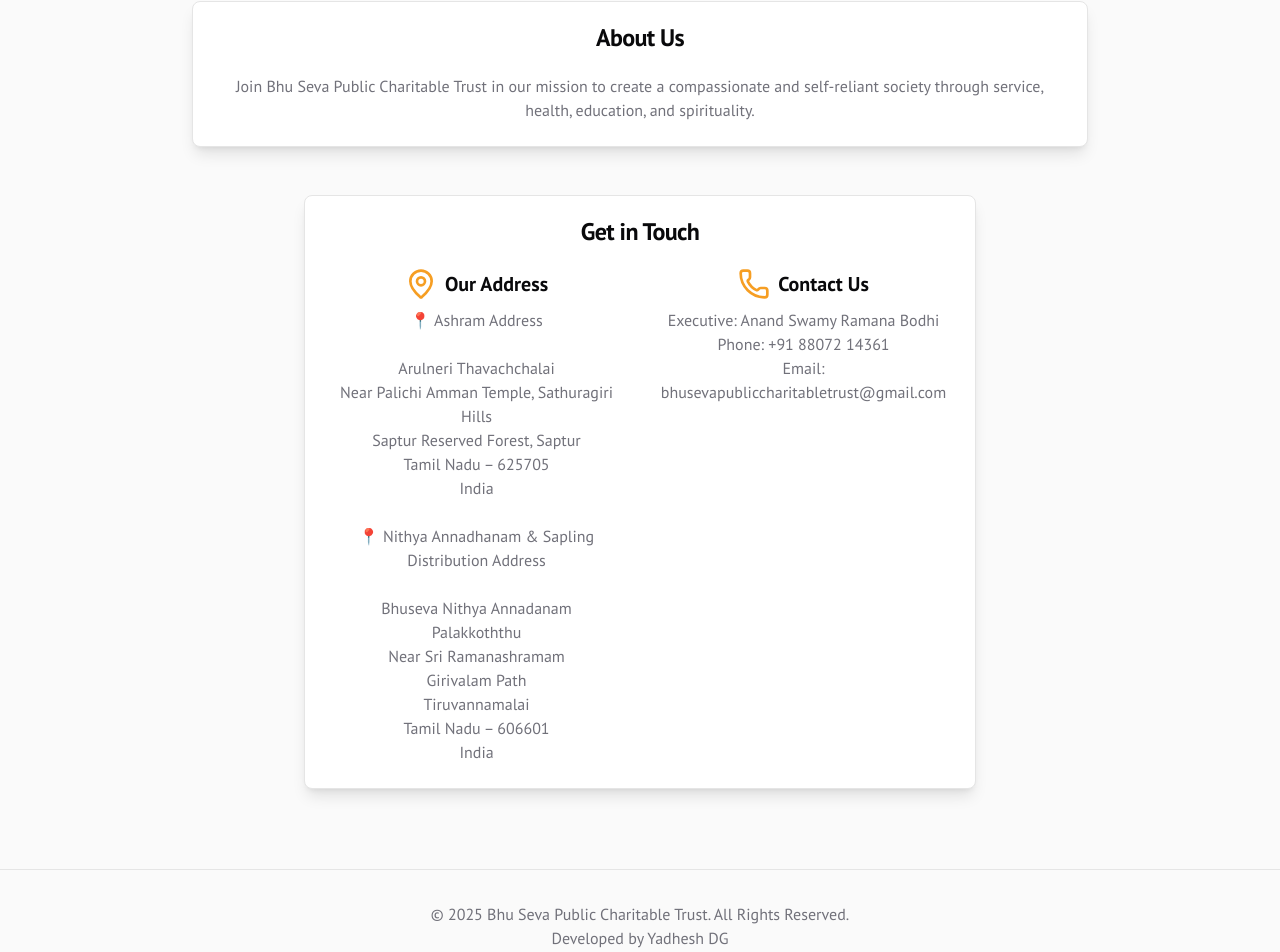
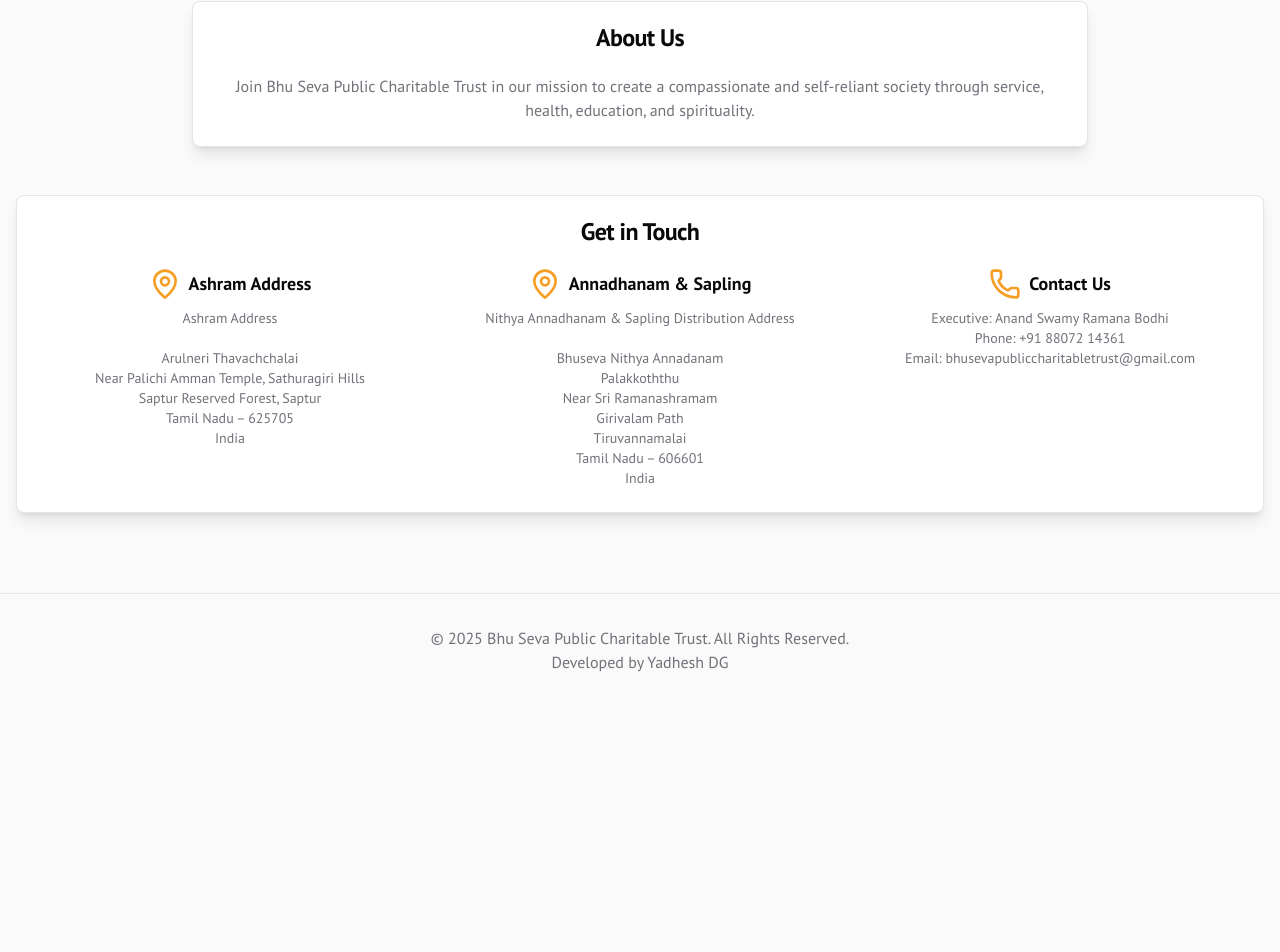
Before and after one commit to arulnerithavachachalai/bhuseva, a Next.js app: page /bhuseva/ in a window 1280 px wide. Shown: the part 1079-2031 px from the top of the page. After the commit the page ends 1785 px from the top, so only its background shows below. Built offline with nearby package versions, Linux system fonts and the light colour scheme.

Commit message:
Refactor ContactInfo component for address handling

```diff
--- a/src/components/contact-info.tsx
+++ b/src/components/contact-info.tsx
@@ -1,3 +1,5 @@
+"use client";
+
 import { Card, CardContent, CardHeader, CardTitle } from '@/components/ui/card';
 import { MapPin, Phone } from 'lucide-react';
 
@@ -7,26 +9,38 @@ type ContactInfoProps = {
 };
 
 export function ContactInfo({ address, contact }: ContactInfoProps) {
+  const addresses = address.split('📍').filter(a => a.trim());
+
+  const ashramAddress = addresses[0]?.trim() || '';
+  const annadhanamAddress = addresses[1]?.trim() || '';
+
   return (
-    <div className="max-w-2xl mx-auto animate-in fade-in-0 zoom-in-95 duration-500">
+    <div className="w-full mx-auto animate-in fade-in-0 zoom-in-95 duration-500">
       <Card className="shadow-lg">
         <CardHeader>
           <CardTitle className="text-center font-headline">Get in Touch</CardTitle>
         </CardHeader>
-        <CardContent className="grid md:grid-cols-2 gap-8 text-center">
+        <CardContent className="grid md:grid-cols-3 gap-8">
           <div className="space-y-2">
             <div className="flex justify-center items-center">
               <MapPin className="h-8 w-8 text-primary" />
-              <h3 className="ml-2 text-xl font-semibold font-headline">Our Address</h3>
+              <h3 className="ml-2 text-lg font-semibold font-headline">Ashram Address</h3>
             </div>
-            <p className="text-muted-foreground whitespace-pre-wrap">{address}</p>
+            <p className="text-muted-foreground whitespace-pre-wrap text-sm text-center">{ashramAddress}</p>
+          </div>
+          <div className="space-y-2">
+            <div className="flex justify-center items-center">
+              <MapPin className="h-8 w-8 text-primary" />
+              <h3 className="ml-2 text-lg font-semibold font-headline">Annadhanam & Sapling</h3>
+            </div>
+            <p className="text-muted-foreground whitespace-pre-wrap text-sm text-center">{annadhanamAddress}</p>
           </div>
           <div className="space-y-2">
             <div className="flex justify-center items-center">
               <Phone className="h-8 w-8 text-primary" />
-              <h3 className="ml-2 text-xl font-semibold font-headline">Contact Us</h3>
+              <h3 className="ml-2 text-lg font-semibold font-headline">Contact Us</h3>
             </div>
-            <div className="text-muted-foreground whitespace-pre-wrap">
+            <div className="text-muted-foreground whitespace-pre-wrap text-sm text-center">
               {contact.split('\n').map((line, i) => (
                 <p key={i}>{line}</p>
               ))}
```
